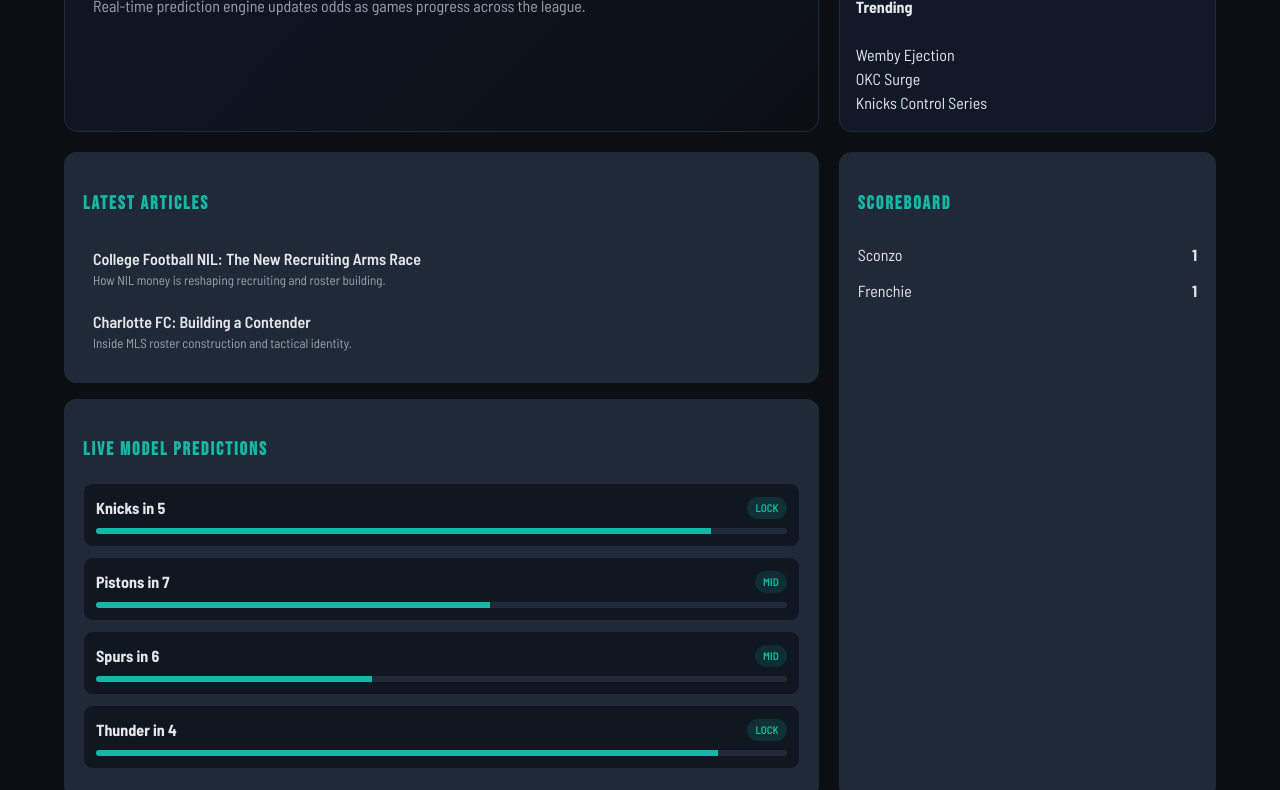
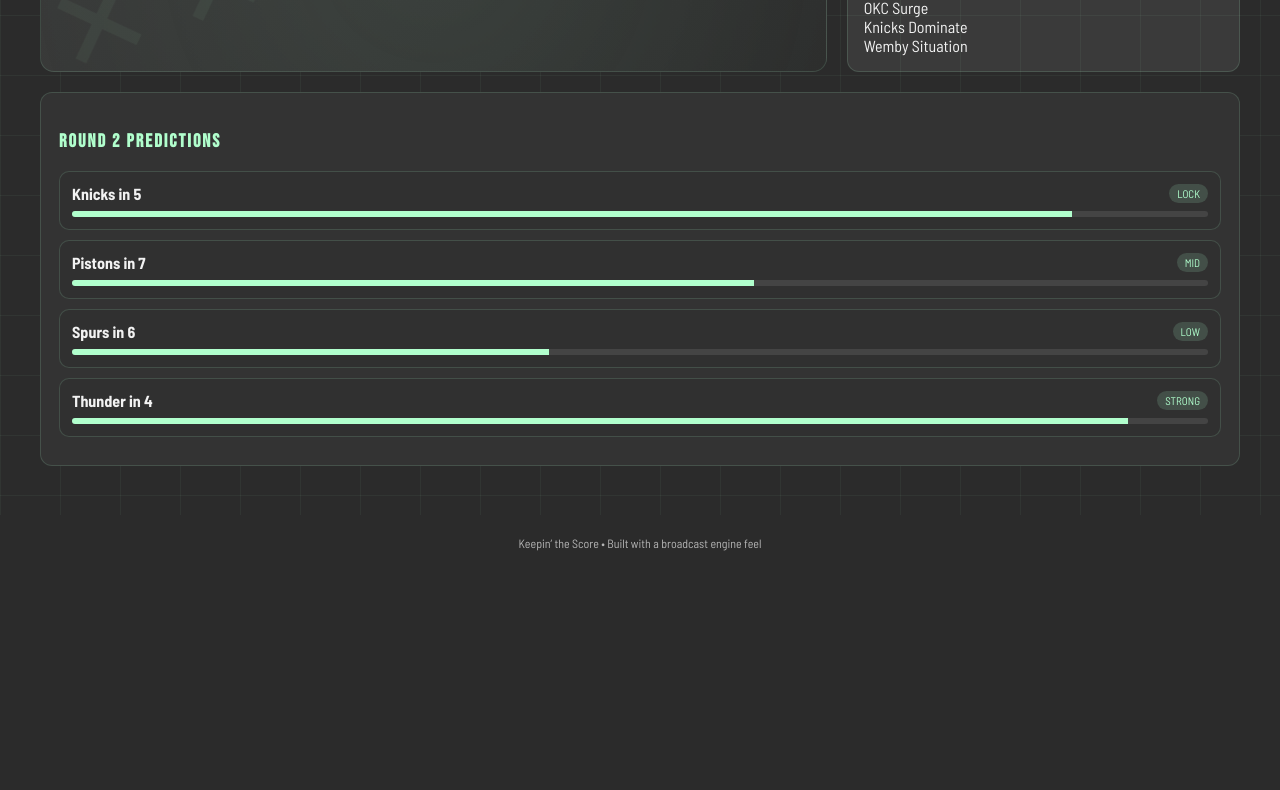
Before and after one commit to parker-2007/keepinthescore, a website: page index.html in a window 1280 px wide. Shown: the part 300-1090 px from the top of the page. After the commit the page ends 880 px from the top, so only its background shows below. Drawn offline with Linux system fonts and the light colour scheme.

Commit message:
Update index.html

```diff
--- a/index.html
+++ b/index.html
@@ -8,28 +8,63 @@
 
 <style>
 :root{
-    --bg:#0b0f14;
-    --panel:#111827;
-    --card:#1f2937;
-    --teal:#14b8a6;
-    --text:#e5e7eb;
-    --muted:#9ca3af;
-    --border:#1f2937;
+    --bg:#2b2b2b;
+    --card:#333333;
+    --panel:#3a3a3a;
+    --mint:#b1ffcd;
+    --text:#f2f2f2;
+    --muted:#b5b5b5;
+    --border:rgba(177,255,205,0.15);
 }
 
-*{box-sizing:border-box;}
-
+/* GLOBAL */
 body{
     margin:0;
+    font-family:'Barlow Semi Condensed',sans-serif;
     background:var(--bg);
     color:var(--text);
-    font-family:'Barlow Semi Condensed', sans-serif;
-    line-height:1.5;
+    overflow-x:hidden;
+}
+
+/* subtle moving grid texture */
+body::before{
+    content:"";
+    position:fixed;
+    inset:0;
+    background:
+        linear-gradient(rgba(177,255,205,0.05) 1px, transparent 1px),
+        linear-gradient(90deg, rgba(177,255,205,0.05) 1px, transparent 1px);
+    background-size:60px 60px;
+    pointer-events:none;
+    animation:gridMove 20s linear infinite;
+}
+
+@keyframes gridMove{
+    from{transform:translateY(0);}
+    to{transform:translateY(60px);}
+}
+
+/* floating X accents */
+body::after{
+    content:"✕  ✕  ✕  ✕  ✕";
+    position:fixed;
+    top:20%;
+    left:-50px;
+    font-size:120px;
+    color:rgba(177,255,205,0.05);
+    transform:rotate(-20deg);
+    pointer-events:none;
+    animation:floatX 12s linear infinite;
+}
+
+@keyframes floatX{
+    from{transform:translateX(0) rotate(-20deg);}
+    to{transform:translateX(200px) rotate(-20deg);}
 }
 
 /* TICKER */
 .ticker{
-    background:var(--teal);
+    background:var(--mint);
     color:#000;
     font-weight:700;
     overflow:hidden;
@@ -55,7 +90,7 @@
     justify-content:space-between;
     align-items:center;
     padding:18px 24px;
-    background:#0f1720;
+    background:#303030;
     border-bottom:1px solid var(--border);
     position:sticky;
     top:0;
@@ -66,6 +101,8 @@
     font-family:'Bebas Neue';
     font-size:34px;
     letter-spacing:3px;
+    color:var(--mint);
+    text-shadow:0 0 10px rgba(177,255,205,0.2);
 }
 
 nav a{
@@ -76,19 +113,15 @@
     transition:0.2s;
 }
 
-nav a:hover{color:var(--teal);}
+nav a:hover{
+    color:var(--mint);
+}
 
 /* LAYOUT */
 .container{
     max-width:1200px;
     margin:0 auto;
     padding:24px;
-}
-
-.grid{
-    display:grid;
-    grid-template-columns:2fr 1fr;
-    gap:20px;
 }
 
 /* HERO */
@@ -100,10 +133,25 @@
 }
 
 .hero-main{
-    background:linear-gradient(135deg,#111827,#0b0f14);
+    background:linear-gradient(135deg,#3a3a3a,#2b2b2b);
     padding:28px;
     border-radius:14px;
     border:1px solid var(--border);
+    position:relative;
+    overflow:hidden;
+}
+
+.hero-main::after{
+    content:"";
+    position:absolute;
+    inset:-50%;
+    background:radial-gradient(circle, rgba(177,255,205,0.08), transparent 60%);
+    animation:pulse 6s ease-in-out infinite;
+}
+
+@keyframes pulse{
+    0%,100%{transform:scale(1);}
+    50%{transform:scale(1.2);}
 }
 
 .hero-main h1{
@@ -111,6 +159,8 @@
     font-size:54px;
     line-height:0.95;
     margin:10px 0;
+    position:relative;
+    z-index:2;
 }
 
 .hero-side{
@@ -124,6 +174,12 @@
     padding:16px;
     border-radius:12px;
     border:1px solid var(--border);
+    transition:0.2s;
+}
+
+.side-box:hover{
+    transform:translateY(-3px);
+    border-color:var(--mint);
 }
 
 /* CARDS */
@@ -133,46 +189,75 @@
     border-radius:12px;
     border:1px solid var(--border);
     margin-bottom:16px;
-    transition:0.25s;
+    position:relative;
+    overflow:hidden;
+    transition:0.3s;
 }
 
 .card:hover{
     transform:translateY(-3px);
+    box-shadow:0 0 20px rgba(177,255,205,0.08);
+}
+
+/* light sweep animation */
+.card::before{
+    content:"";
+    position:absolute;
+    top:0;
+    left:-100%;
+    width:50%;
+    height:100%;
+    background:linear-gradient(90deg,transparent,rgba(177,255,205,0.05),transparent);
+    transform:skewX(-20deg);
+}
+
+.card:hover::before{
+    animation:sweep 1s ease;
+}
+
+@keyframes sweep{
+    from{left:-100%;}
+    to{left:200%;}
 }
 
 h3{
     font-family:'Bebas Neue';
-    color:var(--teal);
+    color:var(--mint);
     letter-spacing:2px;
 }
 
 /* MATCHUPS */
 .matchup{
-    background:#0f1720;
+    background:#303030;
     padding:12px;
     margin:10px 0;
     border-radius:10px;
     border:1px solid var(--border);
+    transition:0.2s;
+}
+
+.matchup:hover{
+    transform:scale(1.02);
+    border-color:var(--mint);
 }
 
 .match-top{
     display:flex;
     justify-content:space-between;
-    align-items:center;
 }
 
 .tag{
     font-size:11px;
     padding:3px 8px;
     border-radius:999px;
-    background:rgba(20,184,166,0.15);
-    color:var(--teal);
-    font-weight:600;
+    background:rgba(177,255,205,0.15);
+    color:var(--mint);
 }
 
+/* BAR */
 .bar{
     height:6px;
-    background:#1f2937;
+    background:#444;
     border-radius:999px;
     overflow:hidden;
     margin-top:8px;
@@ -180,31 +265,9 @@
 
 .fill{
     height:100%;
-    background:var(--teal);
+    background:var(--mint);
     transition:0.5s ease;
 }
-
-/* SCOREBOARD */
-.score{
-    display:flex;
-    justify-content:space-between;
-    padding:6px 0;
-}
-
-/* ARTICLES */
-.article-link{
-    text-decoration:none;
-    color:inherit;
-    display:block;
-    padding:10px;
-    border-radius:10px;
-    transition:0.2s;
-}
-
-.article-link:hover{background:#0f1720;}
-
-.article-title{font-weight:600;}
-.article-desc{color:var(--muted);font-size:13px;}
 
 /* FOOTER */
 .footer{
@@ -219,9 +282,7 @@
 <body>
 
 <div class="ticker">
-<span id="tickerText">
-KNICKS SWEEP WATCH • OKC DOMINATING WEST • WEMBY CONTROVERSY • LATEST MODEL UPDATE LOADED • LIVE PROJECTIONS RUNNING •
-</span>
+<span>LIVE MODEL ACTIVE • KNICKS CONTROL SERIES • OKC SURGING • WEMBY CONTROVERSY • UPDATED ODDS STREAMING • </span>
 </div>
 
 <header>
@@ -236,117 +297,60 @@
 
 <div class="container">
 
-<!-- HERO -->
 <div class="hero">
     <div class="hero-main">
-        <h1>CONFERENCE SEMIS ARE ROLLING — LIVE MODEL TRACKING ACTIVE</h1>
-        <p style="color:var(--muted);">
-            Real-time prediction engine updates odds as games progress across the league.
+        <h1>CONFERENCE SEMIS ARE LIVE — MODEL TRACKING ACTIVE</h1>
+        <p style="color:var(--muted);position:relative;z-index:2;">
+            Real-time projections update as playoff momentum shifts across the league.
         </p>
     </div>
 
     <div class="hero-side">
         <div class="side-box">
             <b>Live Games</b><br><br>
-            8:30 PM | Pistons vs Cavs<br>
-            10:30 PM | Thunder vs Lakers
+            Pistons vs Cavs<br>
+            Thunder vs Lakers
         </div>
 
         <div class="side-box">
             <b>Trending</b><br><br>
-            Wemby Ejection<br>
             OKC Surge<br>
-            Knicks Control Series
+            Knicks Dominate<br>
+            Wemby Situation
         </div>
     </div>
 </div>
 
-<div class="grid">
+<div class="card">
+<h3>Round 2 Predictions</h3>
 
-<div>
-
-<!-- ARTICLES -->
-<div class="card">
-<h3>Latest Articles</h3>
-
-<a class="article-link" href="college-football-nil.html">
-<div class="article-title">College Football NIL: The New Recruiting Arms Race</div>
-<div class="article-desc">How NIL money is reshaping recruiting and roster building.</div>
-</a>
-
-<a class="article-link" href="charlotte-fc-article.html">
-<div class="article-title">Charlotte FC: Building a Contender</div>
-<div class="article-desc">Inside MLS roster construction and tactical identity.</div>
-</a>
-
+<div class="matchup">
+<div class="match-top"><b>Knicks in 5</b><span class="tag">LOCK</span></div>
+<div class="bar"><div class="fill" style="width:88%"></div></div>
 </div>
 
-<!-- PREDICTIONS -->
-<div class="card">
-<h3>Live Model Predictions</h3>
+<div class="matchup">
+<div class="match-top"><b>Pistons in 7</b><span class="tag">MID</span></div>
+<div class="bar"><div class="fill" style="width:60%"></div></div>
+</div>
 
-<div id="predictions"></div>
+<div class="matchup">
+<div class="match-top"><b>Spurs in 6</b><span class="tag">LOW</span></div>
+<div class="bar"><div class="fill" style="width:42%"></div></div>
+</div>
+
+<div class="matchup">
+<div class="match-top"><b>Thunder in 4</b><span class="tag">STRONG</span></div>
+<div class="bar"><div class="fill" style="width:93%"></div></div>
+</div>
 
 </div>
 
 </div>
 
-<!-- SCOREBOARD -->
-<div class="card">
-<h3>Scoreboard</h3>
-
-<div class="score"><span>Sconzo</span><b id="sconzo">1</b></div>
-<div class="score"><span>Frenchie</span><b id="frenchie">0</b></div>
-
+<div class="footer">
+Keepin’ the Score • Built with a broadcast engine feel
 </div>
-
-</div>
-</div>
-
-<div class="footer">
-Keepin’ the Score • Built like a live broadcast system
-</div>
-
-<script>
-// LIVE SCORE SIMULATION
-setInterval(()=>{
-    document.getElementById("sconzo").innerText = 1 + Math.floor(Math.random()*2);
-    document.getElementById("frenchie").innerText = Math.floor(Math.random()*2);
-},5000);
-
-// MODEL ENGINE (simple weighted randomness)
-const games = [
-    {name:"Knicks in 5", base:0.85},
-    {name:"Pistons in 7", base:0.62},
-    {name:"Spurs in 6", base:0.40},
-    {name:"Thunder in 4", base:0.92}
-];
-
-function render(){
-    const container = document.getElementById("predictions");
-    container.innerHTML = "";
-
-    games.forEach(g=>{
-        let variance = (Math.random()-0.5)*0.1;
-        let confidence = Math.min(0.98, Math.max(0.2, g.base + variance));
-        let percent = Math.floor(confidence*100);
-
-        container.innerHTML += `
-        <div class="matchup">
-            <div class="match-top">
-                <b>${g.name}</b>
-                <span class="tag">${percent > 80 ? "LOCK" : percent > 60 ? "HIGH" : "MID"}</span>
-            </div>
-            <div class="bar">
-                <div class="fill" style="width:${percent}%"></div>
-            </div>
-        </div>`;
-    });
-}
-
-render();
-setInterval(render,4000);
-</script>
 
 </body>
 </html>
```
